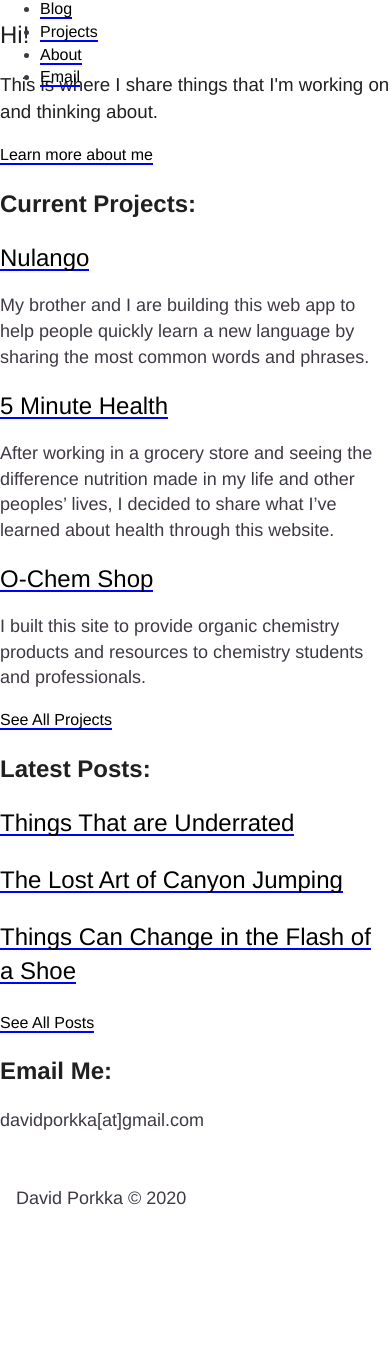
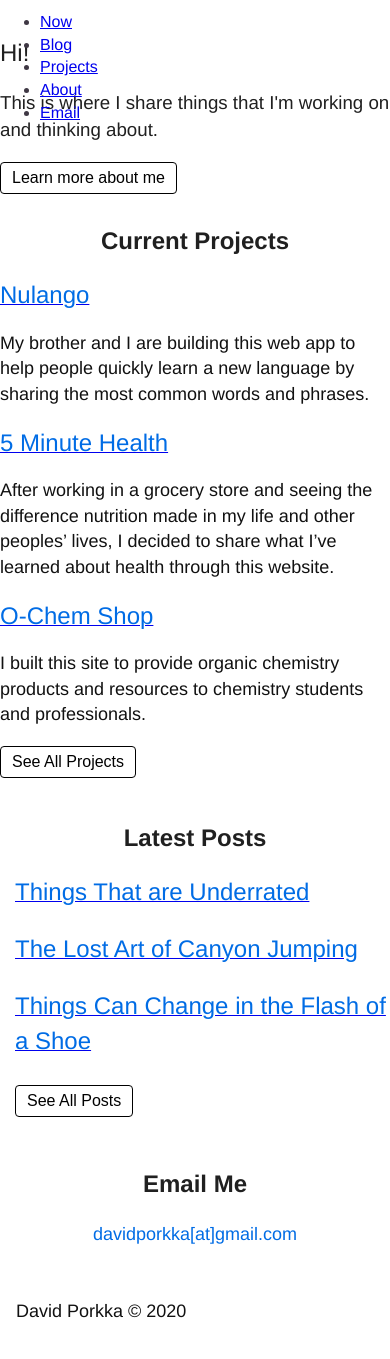
Before and after one commit to dporkka/minimal-gatsby-blog, a Gatsby site: page / in a window 390 px wide. Shown: the part 51-1410 px from the top of the page. Before the commit the page ends 1297 px from the top, so only its background shows below. Built offline with nearby package versions, Linux system fonts and the light colour scheme; Gatsby itself is replaced by a stand-in of ours.

Commit message:
styled the home page

```diff
--- a/src/components/header.module.scss
+++ b/src/components/header.module.scss
@@ -8,8 +8,12 @@
   position: relative;
   z-index: 99999;
 }
-  // background-image: url("");
-
+.active-menu-item {
+    // font-weight: 600 !important;
+    border-bottom: 2px solid black !important;
+    opacity: 1;
+    color: black;
+  }
 .hero-content {
   position: relative;
   top: 2%;
@@ -18,15 +22,17 @@
   text-align: center;
   width: 100%;
   text-transform: capitalize;
+  display: none;
 }
 
-.brand {
+.brand > li > a {
   margin: 0;
   padding: 0 0 10px;
   font-size: 25px;
   font-weight: 400;
   line-height: 1.2;
   letter-spacing: 2.5px;
+  display: none;
 
   a {
     position: relative;
@@ -34,7 +40,7 @@
     color: #3f3844;
     left: -35px;
     text-decoration: none;
-    display: none;
+    // display: none;
   }
   a:hover {
     border-bottom: 2px solid black;
@@ -145,20 +151,11 @@
     }}
 }
 
-// .overlay {
-//   content: "";
-//   position: absolute;
-//   top: 0;
-//   right: 0;
-//   bottom: 0;
-//   left: 0;
-//   background-color: #000;
-//   opacity: 0.5;
+
+// .active-menu-item {
+//   // font-weight: 600 !important;
+//   border-bottom: 2px solid black;
 // }
-.active-menu-item {
-  // font-weight: 600 !important;
-  border-bottom: 2px solid black;
-}
 @media(min-width:600){
 .active-menu-item {
   // font-weight: 600 !important;
@@ -241,7 +238,7 @@ a {
   // font-size: 16px;
   opacity: 0.8;
   font-weight:400;
-  position: relative;
+  // position: relative;
   left: -3px;
   text-decoration: none;
   border-bottom: none;
--- a/src/components/layout.module.scss
+++ b/src/components/layout.module.scss
@@ -3,7 +3,6 @@
   flex-direction: column;
   min-height: 100vh;
 }
-
 .content {
   flex-grow: 1;
 }
@@ -43,6 +42,5 @@ img.davidbeach {
   position: relative;
   top: -21px;
   left: 2px;
-
 }
 }
--- a/src/pages/index.css
+++ b/src/pages/index.css
@@ -17,3 +17,87 @@
     --textLink: yellow;
     --hr: hsla(0, 0%, 100%, 0.2);
   } */
+
+  .learn-about-me {
+    padding: 6px 11px;
+    background: white;
+    border-radius: 4px;
+    font-size: 16px;
+    border: 1px solid black;
+    margin-bottom: 10px;
+  }
+  .learn-about-me:hover {
+    border: 1px solid #006ce5;
+    cursor: pointer;
+    color: #006ce5;
+  }
+  .projectsBtn {
+    padding: 6px 11px;
+    background: white;
+    border-radius: 4px;
+    font-size: 16px;
+    border: 1px solid black;
+  }
+  .projectsBtn:hover {
+    border: 1px solid #006ce5;
+    cursor: pointer;
+    color: #006ce5;
+  }
+  .see-posts {
+    padding: 6px 11px;
+    background: white;
+    border-radius: 4px;
+    font-size: 16px;
+    border: 1px solid black;
+    margin: 4px 0px 8px 0;
+  }
+  .see-posts:hover {
+    border: 1px solid #006ce5;
+    cursor: pointer;
+    color: #006ce5;
+  }
+  .projects-section > p {
+    font-size: 18px;
+    max-width: 575px;
+    margin-left: 60px;
+  }
+
+  .projects-section a {
+      margin-left: 30px;
+  }
+  .posts-section a {
+      margin-left: 30px;
+  }
+  .mail-text{
+      color: #006ce5;
+      margin-left: 30px;
+  }
+
+  @media(max-width:550px){
+    .posts-section a {
+    position: relative;
+    left: 15px;
+    margin-left: 0;
+  }
+  .mail-text {
+      text-align: center;
+      margin-left: 0px;
+  }
+  .contactMe {
+      text-align: center;
+  }
+  .latestPosts {
+    text-align: center;
+  }
+  .projects-section > p {
+    font-size: 18px;
+    max-width: 575px;
+    margin-left: 0px;
+}
+    .projectsHeader {
+        text-align: center;
+    }
+    .projects-section a {
+        margin-left: 0px;
+    }
+}
--- a/src/pages/index.js
+++ b/src/pages/index.js
@@ -1,6 +1,7 @@
 import React from "react"
 import Layout from "../components/layout"
 import Metadata from "../components/metadata"
+import styles from "./index.css"
 // import { ThemeToggler } from 'gatsby-plugin-dark-mode'
 
 // class MyComponent extends React.Component {
@@ -28,24 +29,30 @@ const Index = () => {
       <Metadata title="Projects" description="home page" />
       <h2>Hi!</h2>
       <h3>This is where I share things that I'm working on and thinking about.</h3>
-      <a href="/about">Learn more about me</a>
-      <h2 className="projectsHeader"><strong>Current Projects:</strong></h2>
-      <a href="https://www.nulango.com"><h2>Nulango</h2></a>
+      <a href="/about"><button className="learn-about-me">Learn more about me</button></a>
+      <div className="projects-section">
+      <h2 className="projectsHeader"><strong>Current Projects</strong></h2>
+      <a href="https://www.nulango.com" className="project1"><h2>Nulango</h2></a>
       <p>My brother and I are building this web app to help people quickly learn a new language by sharing the most common words and phrases.</p>
-      <a href="https://5minutehealth.com"><h2>5 Minute Health</h2></a>
+      <a href="https://5minutehealth.com" className="project2"><h2>5 Minute Health</h2></a>
       <p> After working in a grocery store and seeing the difference nutrition made in my life and other peoples’ lives, I decided to share what I’ve learned about health through this website.</p>
-      <a href="https://ochemshop.com"><h2>O-Chem Shop</h2></a>
+      <a href="https://ochemshop.com" className="project3"><h2>O-Chem Shop</h2></a>
       <p>I built this site to provide organic chemistry products and resources to chemistry students and professionals.</p>
-      <a href="/projects">See All Projects</a>
+      <a href="/projects" className="seeProjects"><button className="projectsBtn">See All Projects</button></a>
+      </div>
       <br></br>
-      <h2 className="latestPosts"><strong>Latest Posts:</strong></h2>
+      <div className="posts-section">
+      <h2 className="latestPosts"><strong>Latest Posts</strong></h2>
       <a href="/blog/underrated-things"><h2>Things That are Underrated</h2></a><br></br><br></br>
       <a href="/blog/canyon-jumping"><h2>The Lost Art of Canyon Jumping</h2></a><br></br><br></br>
       <a href="/blog/shoe-flash"><h2>Things Can Change in the Flash of a Shoe</h2></a><br></br><br></br>
-      <a href="/blog">See All Posts</a>
+      <a href="/blog"><button className="see-posts">See All Posts</button></a>
+      </div>
       <br></br>
-      <h2 className="contactMe"><strong>Email Me:</strong></h2>
-      <p>davidporkka[at]gmail.com</p>
+      <div className="contact-section">
+      <h2 className="contactMe"><strong>Email Me</strong></h2>
+      <p className="mail-text">davidporkka[at]gmail.com</p>
+      </div>
     </Layout>
 
   )
--- /dev/null
+++ b/src/posts/node.md
@@ -0,0 +1,12 @@
+---
+title: "Be a Node"
+date: "2020-06-20"
+draft: "true"
+featured: "../images/davidporkka-be-a-node.jpg"
+---
+
+You don't have to be the first to be valuable. Putting a new spin on an existing idea, or being someone who shares things that helpful, useful, or interesting; is worthwhile.
+
+Reinventing the wheel isn't a waste of time if you come up with a slightly different wheel or come up with a new spin on an existing idea. Everything is spinning and being recycled, from the galaxies, to the planets, to the atoms.
+
+Nothing is completely original anymore and all the physics that will probably ever exist, exist now. It's up to us to spin up new things with the existing parts or use the existing parts to spin things to do something useful.
--- a/src/styles/style.scss
+++ b/src/styles/style.scss
@@ -1,5 +1,5 @@
 $primaryColor: #3f3844;
-$secondaryColor: blue;
+$secondaryColor: #006ce5;
 $thirdColor: #202020;
 $mainWhite: white;
 
@@ -20,6 +20,7 @@ body {
 
 p {
   font-size:18px;
+  color: #111111;
 }
 h1,
 h2,
@@ -27,33 +28,29 @@ h3 {
   font-weight: 400;
   color: $thirdColor;
 }
-a {
+// a {
+//   text-decoration: none;
+//   color: #006ce5;
+//   border-bottom: 2px solid #006ce5;
+// }
+a > h2 {
+  color: #006ce5;
   text-decoration: none;
-  color: black;
-  border-bottom: 2px solid blue;
-}
-a > h2 {
-  color: black;
-  text-decoration: none;
-  border-bottom: 2px solid blue;
+  border-bottom: 2px solid #006ce5;
   display: contents;
-}
-a > h2:hover {
-  color: blue;
 }
 p > a {
   text-decoration: none;
-  color: #202020;
-  border-bottom: 2px solid BLUE;
+  color: #006ce5;
+  border-bottom: 2px solid #006ce5;
   font-size: 18px;
 }
 a:hover {
   text-decoration: none;
-  color: blue;
-  // border-bottom: 2px solid BLUE;
+  color: #006ce5;
+  border-bottom: 2px solid #006ce5;
 }
 a:active {
   text-decoration: none;
-  // color: #164bc5;
-  border-bottom: 2px solid blue;
+  border-bottom: 2px solid #006ce5;
 }
```
Also changed, not shown: src/images/davidporkka-be-a-node.jpg (added).
